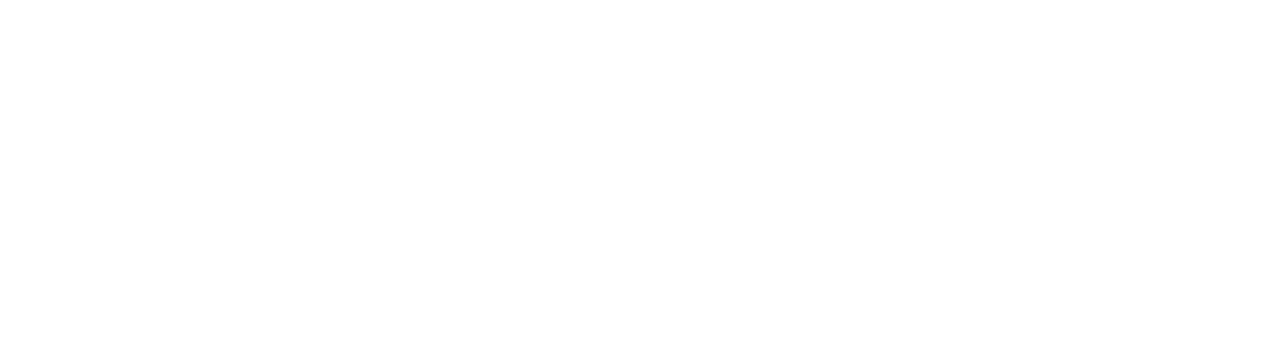
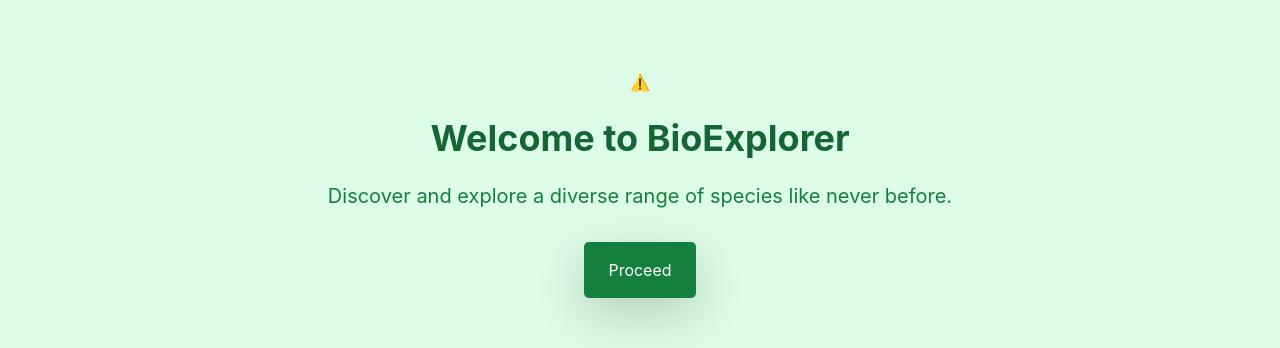
Before and after one commit to Miketzy/capstone2-client, a React (Create React App) app in the folder frontend-client2/: page / in a window 1280 px wide. Shown: the part 280-628 px from the top of the page. Built offline with nearby package versions, Linux system fonts and the light colour scheme; no server answers; a small style sheet from the web is missing.

Commit message:
about the project updated

```diff
--- a/frontend-client2/src/App.js
+++ b/frontend-client2/src/App.js
@@ -46,8 +46,7 @@
     <Route path="/quizzes-intro" element={<QuizzesIntroDashboard />} />
     <Route path="/quizzes" element={<QuizzesDashboard />} />
 
-    <Route path="/" element={<FrontpageNavbar />} />
-    <Route path="/frontpagehome" element={<FrontPagesHome/>} />
+    <Route path="/" element={<FrontPagesHome/>} />
     <Route path="/about-the-project" element={<AboutPages/>} />
 
 
--- a/frontend-client2/src/Components/frontpage/Front-page/FrontpageNavbar.jsx
+++ b/frontend-client2/src/Components/frontpage/Front-page/FrontpageNavbar.jsx
@@ -46,7 +46,7 @@
           {/* Desktop Menu */}
           <div className="hidden md:flex space-x-8">
             {[
-              { href: "/frontpagehome", label: "Home" },
+              { href: "/", label: "Home" },
               { href: "/about-the-project", label: "About the Project" },
               { href: "#team", label: "Team" },
               { href: "#developer", label: "Developer" },
@@ -88,7 +88,7 @@
       {isOpen && (
         <div className="md:hidden bg-green-800">
           {[
-            { href: "/frontpagehome", label: "Home" },
+            { href: "/", label: "Home" },
             { href: "/about-the-project", label: "About the Project" },
             { href: "#team", label: "Team" },
             { href: "#developer", label: "Developer" },
```
